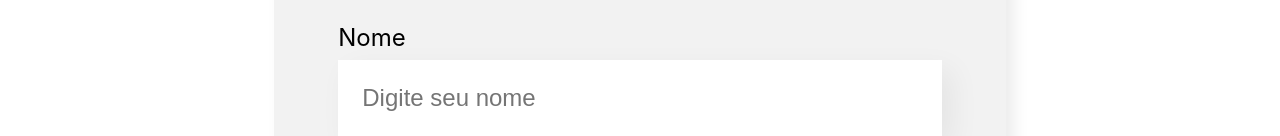
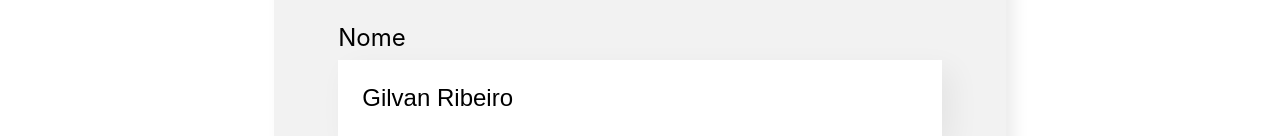
Before and after one commit to grbalmeida/curso-react-desenvolvendo-javascript-alura, a JavaScript app in the folder organo/: page / in a window 1280 px wide. Shown: the part 664-800 px from the top of the page. Built offline with nearby package versions, Linux system fonts and the light colour scheme; the HTML template or start-up script is replaced by a standard one.

Commit message:
Manipulando o input do usuário

```diff
--- a/organo/src/componentes/CampoTexto/index.js
+++ b/organo/src/componentes/CampoTexto/index.js
@@ -1,10 +1,18 @@
 import './CampoTexto.css';
 
 const CampoTexto = (props) => {
+
+    let valor = 'Gilvan Ribeiro';
+
+    const aoDigitado = (evento) => {
+        valor = evento.target.value;
+        console.log({valor});
+    };
+
     return (
         <div className="campo-texto">
             <label>{props.label}</label>
-            <input required={props.obrigatorio} placeholder={props.placeholder} />
+            <input value={valor} onChange={aoDigitado} required={props.obrigatorio} placeholder={props.placeholder} />
         </div>
     )
 }
```
